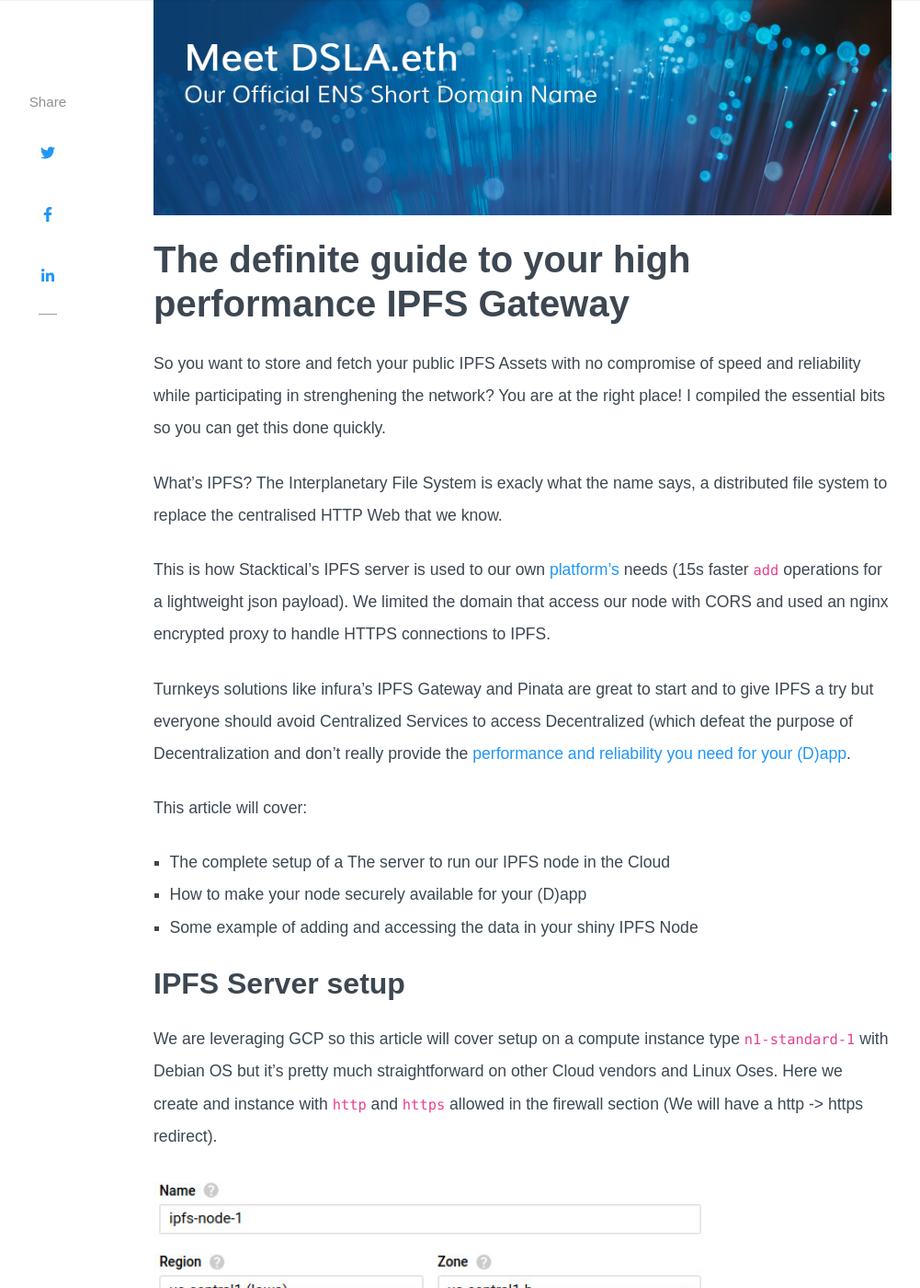
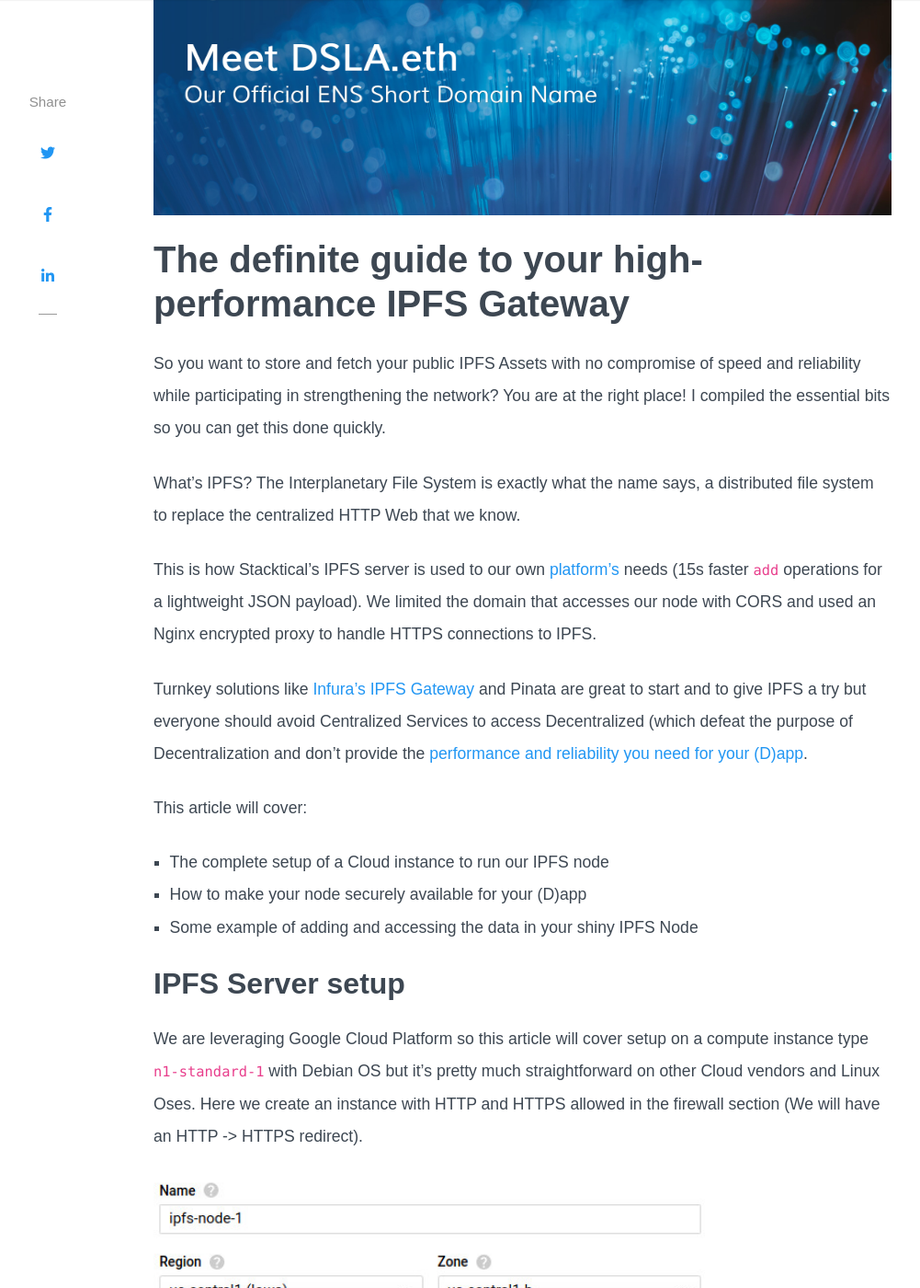
Before and after one commit to Stacktical/stacktical.github.io, a Jekyll site: the page built from _posts/2019-09-21-ipfs-server-google-cloud-platform.md, in a window 1280 px wide and 1400 px high, scrolled down 692 px. Shown: the whole window at 92% size, without its empty margins (118-1119 px from the left). Built offline with Jekyll 4.4.1, drawn with Linux system fonts in a browser that asks for light colours; nearby versions of some CDN libraries; some web fonts are replaced; comment, search, counter and statistics services are not loaded; some of the changed text lies outside the part shown.

Commit message:
All of the fixes

````diff
--- a/_posts/2019-10-5-ipfs-server-google-cloud-platform.md
+++ b/_posts/2019-09-21-ipfs-server-google-cloud-platform.md
@@ -1,42 +1,41 @@
 ---
 layout: post
 featured: true
-title:  "The definite guide to your high performance IPFS Gateway"
+title:  "The definite guide to your high-performance IPFS Gateway"
 author: Team
 categories: [ ipfs, gateway, dapp ]
 image: assets/img/2019-08-23-dsla-dot-eth-secured-ens-ethereum-name-service.jpg
 ---
 
-# The definite guide to your high performance IPFS Gateway
+# The definite guide to your high-performance IPFS Gateway
 
-So you want to store and fetch your public IPFS Assets with no compromise of speed and reliability while participating in strenghening the network? You are at the right place! I compiled the essential bits so you can get this done quickly.
+So you want to store and fetch your public IPFS Assets with no compromise of speed and reliability while participating in strengthening the network? You are at the right place!
+I compiled the essential bits so you can get this done quickly.
 
 What's IPFS?
-The Interplanetary File System is exacly what the name says, a distributed file system to replace the centralised HTTP Web that we know.
+The Interplanetary File System is exactly what the name says, a distributed file system to replace the centralized HTTP Web that we know.
 
-This is how Stacktical's IPFS server is used to our own [platform's](https://dsla.network) needs (15s faster `add` operations for a lightweight json payload).
-We limited the domain that access our node with CORS and used an nginx encrypted proxy to handle HTTPS connections to IPFS.
+This is how Stacktical's IPFS server is used to our own [platform's](https://dsla.network) needs (15s faster `add` operations for a lightweight JSON payload).
+We limited the domain that accesses our node with CORS and used an Nginx encrypted proxy to handle HTTPS connections to IPFS.
 
-Turnkeys solutions like infura's IPFS Gateway and Pinata are great to start and to give IPFS a try but everyone should avoid Centralized Services to access Decentralized (which defeat the purpose of Decentralization and don't really provide the [performance and reliability you need for your (D)app](https://status.infura.io/incidents/mdh6tjbt8gt5).
+Turnkey solutions like [Infura's IPFS Gateway](https://infura.io) and Pinata are great to start and to give IPFS a try but everyone should avoid Centralized Services to access Decentralized (which defeat the purpose of Decentralization and don't provide the [performance and reliability you need for your (D)app](https://status.infura.io/incidents/mdh6tjbt8gt5).
 
 This article will cover:
 
-* The complete setup of a The server to run our IPFS node in the Cloud
+* The complete setup of a Cloud instance to run our IPFS node
 * How to make your node securely available for your (D)app
 * Some example of adding and accessing the data in your shiny IPFS Node
 
 ## IPFS Server setup
 
-We are leveraging GCP so this article will cover setup on a compute instance type `n1-standard-1` with Debian OS but it's pretty much straightforward on other Cloud vendors and Linux Oses.
-Here we create and instance with `http` and `https` allowed in the firewall section (We will have a http -> https redirect).
+We are leveraging Google Cloud Platform so this article will cover setup on a compute instance type `n1-standard-1` with Debian OS but it's pretty much straightforward on other Cloud vendors and Linux Oses.
+Here we create an instance with HTTP and HTTPS allowed in the firewall section (We will have an HTTP -> HTTPS redirect).
 
-![google cloud new instance](/assets/img/2019-10-05-google-cloud-ipfs-server.jpg){:width="75%" }
+![google cloud new instance](/assets/img/2019-09-21-google-cloud-ipfs-server.jpg){:width="75%" }
 
 Or with the GCP SDK:
 
-```
-gcloud compute --project=stacktical-0 instances create ipfs-node-1 --zone=us-central1-b --machine-type=n1-standard-1 --image-project=debian-cloud --boot-disk-size=10GB --boot-disk-type=pd-standard --tags=http-server,https-server
-```
+`gcloud compute --project=stacktical-0 instances create ipfs-node-1 --zone=us-central1-b --machine-type=n1-standard-1 --image-project=debian-cloud --boot-disk-size=10GB --boot-disk-type=pd-standard --tags=http-server,https-server`
 
 ### Storage layer
 
@@ -47,9 +46,8 @@
 
 That's how our node fstab entry looked like:
 
-```
-UUID=[DISK_UUID] /mnt/disks/[MNT_DIR] ext4 discard,defaults,nofail 0 2
-```
+`UUID=[DISK_UUID] /mnt/disks/[MNT_DIR] ext4 discard,defaults,nofail 0 2`
+
 Where:
 * [DISK_UUID] is the Disk Unique Id obtained with the `blkid` command.
 * [MNT_DIR] is the directory where the ipfs volume will be mounted, `/mnt/disk/ipfs-disk/` in our case.
@@ -180,7 +178,7 @@
 
 ## NGINX Proxy Setup
 
-A NGINX installation as a proxy pass will enable us to store data with POST methods to `https://<your ipfs domain>/api/v0/add` and fetch them with GET method to`https://<your ipfs domain>/ipfs`
+An NGINX installation as a proxy pass will enable us to store data with POST methods to `https://<your ipfs domain>/api/v0/add` and fetch them with GET method to`https://<your ipfs domain>/ipfs`
 
 First let's install nginx. on Debian Based distributions:
 
@@ -198,59 +196,12 @@
 This will have our nginx configuration file ready for us to add the final touches.
 The end result should be a file with location sections for `/api/v0/add`, `ipfs` and `/` to deny all other traffic:
 
-```
-server {
-    server_name <your ipfs domain name>; # managed by Certbot
-
-    location /api/v0/add {
-        proxy_pass http://localhost:5001;
-        proxy_set_header Host $host;
-        proxy_cache_bypass $http_upgrade;
-        allow all;
-    }
-
-    location /ipfs {
-        proxy_pass http://localhost:8080;
-        proxy_set_header Host $host;
-        proxy_cache_bypass $http_upgrade;
-        allow all;
-    }
-
-    location / {
-        proxy_pass http://localhost:5001;
-        proxy_set_header Host $host;
-        proxy_cache_bypass $http_upgrade;
-        deny all;
-    }
-
-
-    listen [::]:443 ssl ipv6only=on; # managed by Certbot
-    listen 443 ssl; # managed by Certbot
-    ssl_certificate /etc/letsencrypt/live/ipfs.dsla.network/fullchain.pem; # managed by Certbot
-    ssl_certificate_key /etc/letsencrypt/live/ipfs.dsla.network/privkey.pem; # managed by Certbot
-    include /etc/letsencrypt/options-ssl-nginx.conf; # managed by Certbot
-    ssl_dhparam /etc/letsencrypt/ssl-dhparams.pem; # managed by Certbot
-
-}
-
-server {
-    if ($host = <your ipfs domain name>) {
-        return 301 https://$host$request_uri;
-    } # managed by Certbot
-
-
-        listen 80 ;
-        listen [::]:80 ;
-    server_name <your ipfs demain name>;
-    return 404; # managed by Certbot
-}
-```
 {% gist fe08d3659250e89a63aba314e1067a76 %}
 We can now restart the nginx server:
 
-```
-sudo systemctl restart nginx
-```
+
+`sudo systemctl restart nginx`
+
 ## Hardening
 
 We strongly recommend enabling [unattended upgrades](https://libre-software.net/ubuntu-automatic-updates/) on your server and monitor the size of your IPFS Volume. You may have to grow it in size depending on your usage.
````
Also changed, not shown: other parts of _posts/2019-09-21-ipfs-server-google-cloud-platform.md (+3 -3 lines), assets/img/2019-09-21-google-cloud-ipfs-server.jpg (renamed from assets/img/2019-10-05-google-cloud-ipfs-server.jpg), 9 other files.
